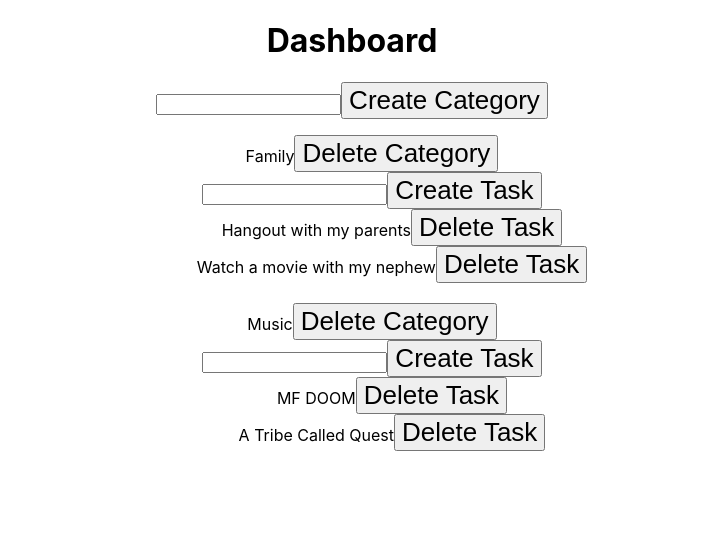
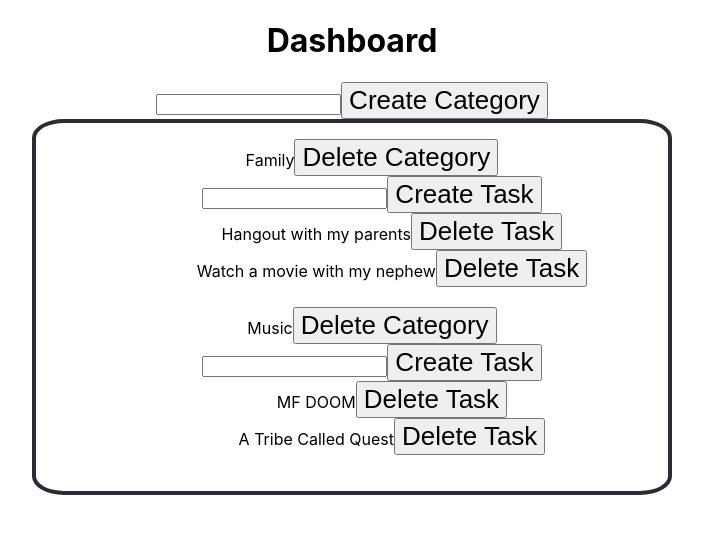
Before and after one commit to feliperami94/webDevChallengeFront, a React (Vite) app in the folder todo-challenge-react/: page / in a window 1280 px wide. Shown: the top 534 px of the page, without its empty margins (288-991 px from the left). Built offline with nearby package versions, Linux system fonts and the light colour scheme.

Commit message:
Trying to give it a little bit of styles

```diff
--- a/todo-challenge-react/src/App.css
+++ b/todo-challenge-react/src/App.css
@@ -1,5 +1,11 @@
+body {
+  display: flex;
+  align-items: center;
+  justify-content: center;
+}
 .App {
   text-align: center;
+  width: 50vw;
 }
 
 .App-logo {
@@ -44,3 +50,11 @@ button {
 ul {
   list-style-type: none;
 }
+
+.category-container{
+  border: 4px solid #282c34;;
+  border-radius: 5%;
+  display: flex;
+  align-items: center;
+  justify-content:space-evenly;
+}
--- a/todo-challenge-react/src/components/CategoryForm.jsx
+++ b/todo-challenge-react/src/components/CategoryForm.jsx
@@ -1,4 +1,4 @@
-import React, {useContext, useState} from 'react'
+import React, {useContext, useState, useRef} from 'react'
 import { StoreContext } from './StoreProvider'
 import TaskList from './TaskList';
 
@@ -6,10 +6,10 @@ const CategoryForm = () => {
     const [store, dispatch] = useContext(StoreContext);
     const {categories, tasks} = store;
     const [taskTitle, setTaskTitle] = useState('');
+    const inputRef = useRef('');
 
     const addTaskTitle = (event) =>{
         setTaskTitle(event.target.value);
-        console.log(taskTitle);
     }
 
     const deleteCategory = (event, category) =>{
@@ -22,28 +22,33 @@ const CategoryForm = () => {
 
     const addTask = (event, idCategory) => {
         event.preventDefault();
+        if(taskTitle){
             const newTask={
                 id: Math.floor(Math.random()*10000),
                 taskMessage: taskTitle,
                 taskStatus: false,
                 fkCategory: idCategory
             }
+            setTaskTitle('');
+            inputRef.current.value = '';
             dispatch({
                 type: 'create-task',
                 payload: newTask
             })
+
+        }
     }
 
   return (
-    <div>
+    <div className='category-container'>
         <ul>
         {
             categories.map(category => {
                 return <li key={category.id}>{category.categoryName}
-                <button onClick={(e)=>deleteCategory(event, category)}>Delete Category</button>
+                <button onClick={(e)=>deleteCategory(e, category)}>Delete Category</button>
                 <br />
 
-                <input type="text" onChange={addTaskTitle}/>
+                <input type="text" onChange={addTaskTitle} ref={inputRef}/>
                 <button onClick={(event)=>{addTask(event, category.id)}}>Create Task</button>
                 <TaskList fkCategory={category.id} />
                 <br/>
--- a/todo-challenge-react/src/components/MainForm.jsx
+++ b/todo-challenge-react/src/components/MainForm.jsx
@@ -1,4 +1,4 @@
-import React, { useContext } from 'react'
+import React, { useContext, useRef } from 'react'
 import { StoreContext } from './StoreProvider'
 import CategoryForm from './CategoryForm'
 import { useState } from 'react'
@@ -7,6 +7,7 @@ const MainForm = () => {
 
     const [store, dispatch] = useContext(StoreContext);
     const {categories, tasks} = store;
+    const formRef = useRef('');
 
     const [categoryTitle, setCategoryTitle] = useState('');
 
@@ -21,17 +22,19 @@ const MainForm = () => {
                 id: Math.floor(Math.random()*10000),
                 categoryName: categoryTitle
             }
+            setCategoryTitle('');
             dispatch({
                 type: 'create-category',
                 payload: newCategory
             })
+            formRef.current.reset();
         }
     }
 
   return (
     <div>
         <h1>Dashboard</h1>
-        <form action="">
+        <form action="" ref={formRef}>
         <input type="text" onChange={addingCategoryTitle} />
         <button onClick={(event) => {addCategory(event)} }>Create Category</button>
         <br />
```
Lines whose indentation alone changed are shown as unchanged.
